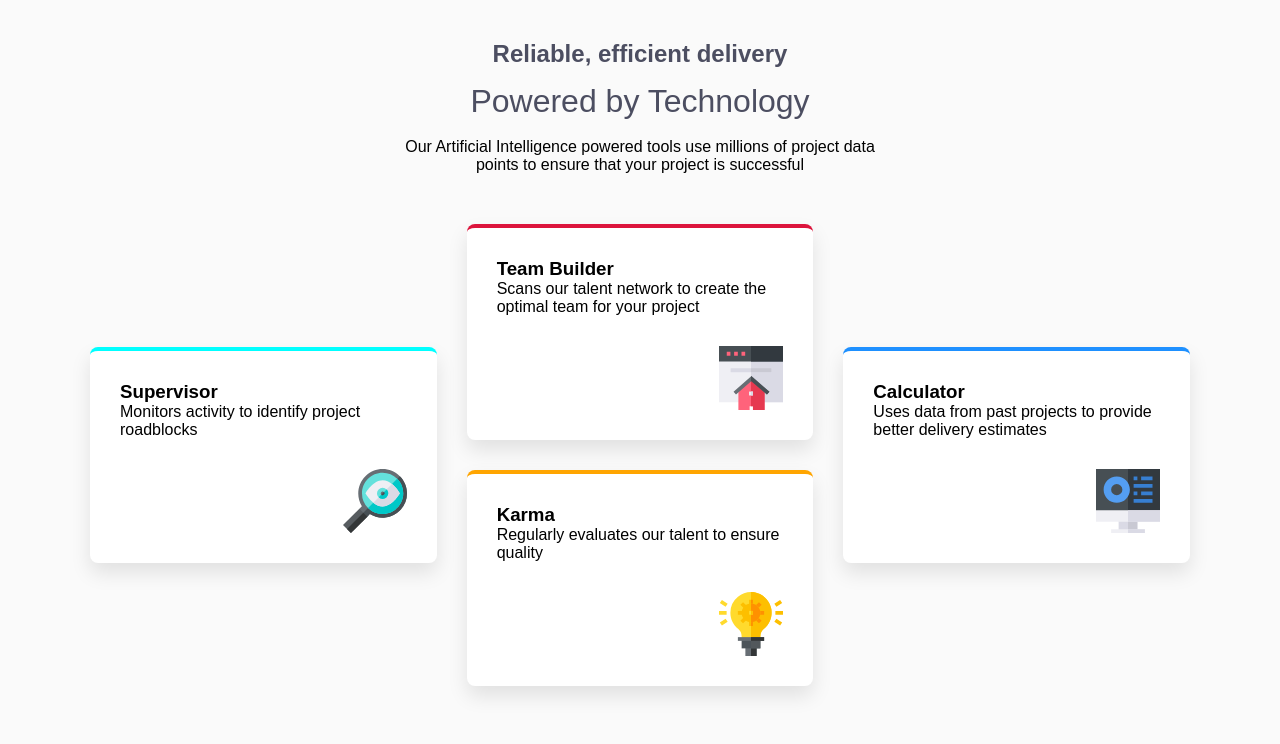
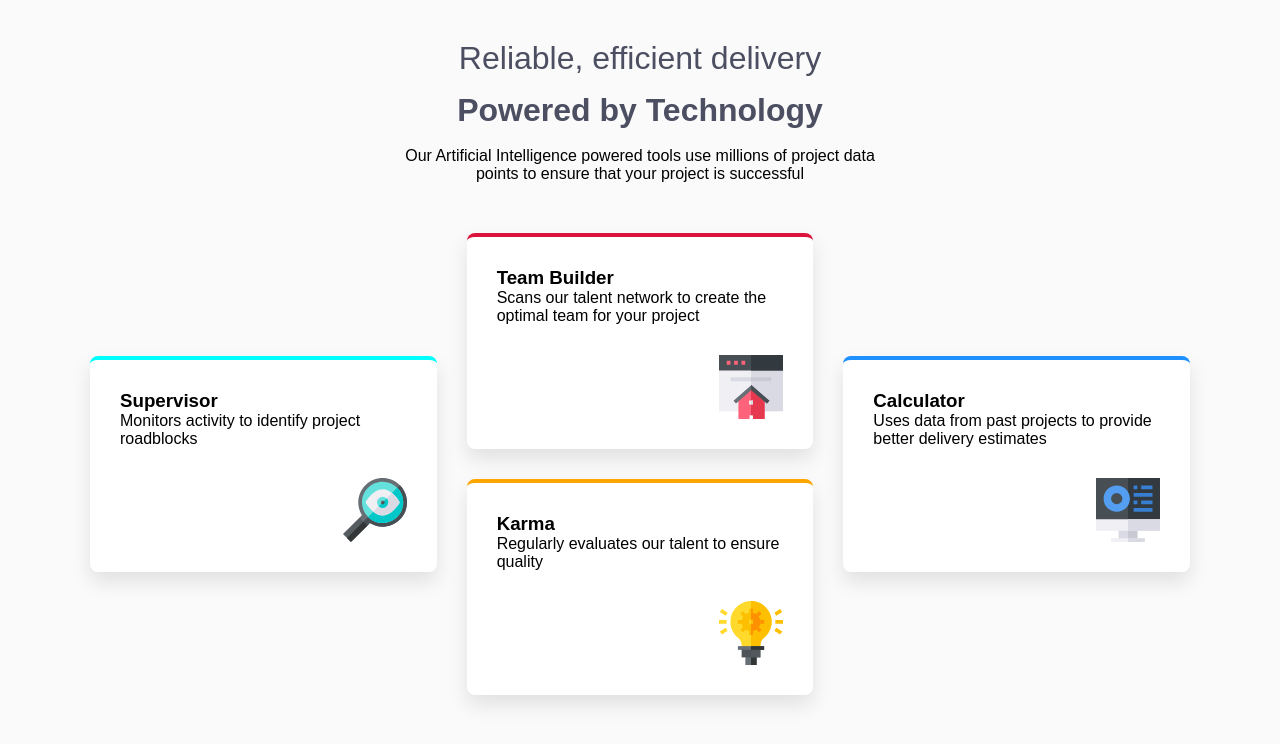
Before and after one commit to ptrdndlsk05/Four-card-feature-section, a plain HTML site: page index.html in a window 1280 px wide. Drawn offline with Linux system fonts and the light colour scheme; files whose address does not match are found by name.

Commit message:
Add files via upload

```diff
--- a/style.css
+++ b/style.css
@@ -2,8 +2,8 @@
 body { font-family: sans-serif; background-color: #fafafa; padding: 40px 20px; }
 
 .content { text-align: center; margin-bottom: 50px; }
-.content h1 { font-weight: 200; color: #4c4e61; }
-.content h2 { font-weight: 600; color: #4c4e61; margin-bottom: 15px; }
+.content h1 { font-weight: 200; color: #4c4e61; font-weight: bold;}
+.content h2 { font-weight: 600; color: #4c4e61; margin-bottom: 15px; font-weight:300; font-size:xx-large; }
 
 
 .card {
```
